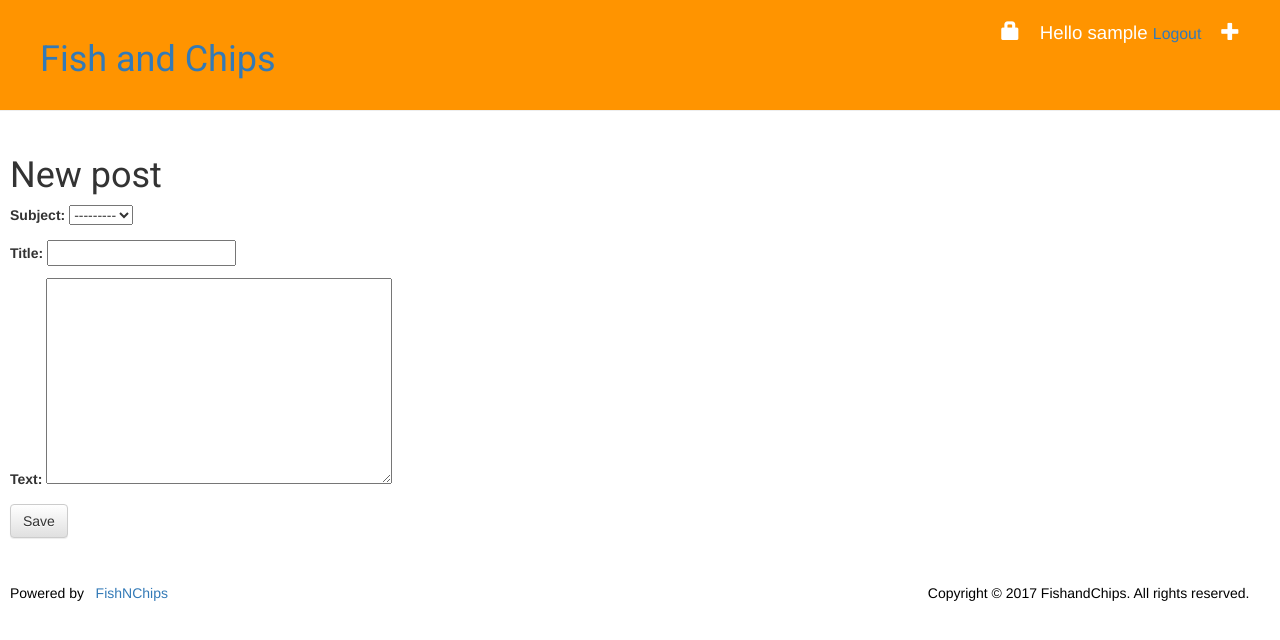
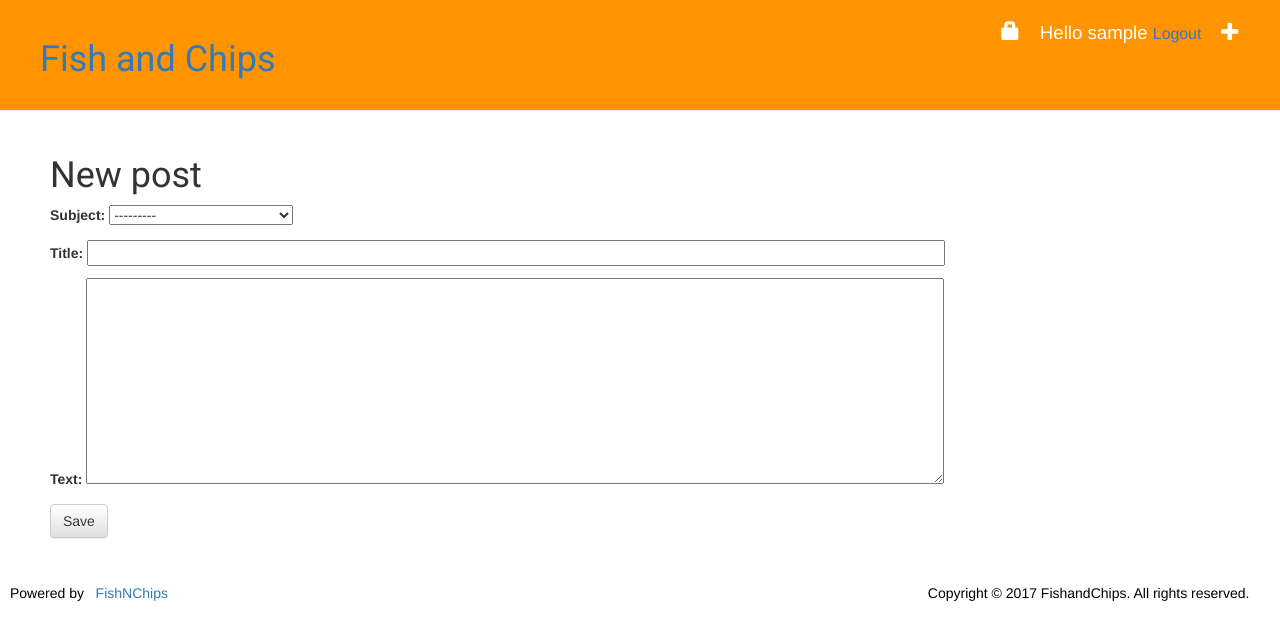
Before and after one commit to csddochi/fishandchips, a Django app: page /post/new/ in a window 1280 px wide. Shown: the top 640 px of the page. Run offline with Django 3.2, Linux system fonts and the light colour scheme; the visitor is signed in with stand-in values (Sample User, id 1); data that the repository does not hold is empty; some libraries are stand-ins or nearby versions.

Commit message:
added post_remove function

```diff
--- a/fips/forms.py
+++ b/fips/forms.py
@@ -3,7 +3,12 @@ from django import forms
 from .models import Post
 
 class PostForm(forms.ModelForm):
-
     class Meta:
         model = Post
         fields = ('subject', 'title', 'text')
+
+    def __init__(self, *args, **kwargs):
+        super(PostForm, self).__init__(*args, **kwargs)
+        self.fields['subject'].widget.attrs.update({'id': 'subject_id'})
+        self.fields['title'].widget.attrs.update({'id': 'title_id'})
+        self.fields['text'].widget.attrs.update({'id': 'text_id'})
--- a/fips/templates/fips/post_detail.html
+++ b/fips/templates/fips/post_detail.html
@@ -33,7 +33,10 @@
       {% endfor %}
   </div>
   <div class="post" style="height:100%">
+    {% if post.author == user %}
     <a class="btn btn-default" href="{% url 'post_edit' pk=post.pk %}"><span class="glyphicon glyphicon-pencil"></span></a>
+    <a class="btn btn-default" href="{% url 'post_remove' pk=post.pk %}"><span class="glyphicon glyphicon-remove"></span></a>
+    {% endif %}
     <h4 style="text-align: center;">{{ post.title }}</h4>
     {% if post.published_date %}
         <div class="date" style="float: right;">
--- a/fips/templates/fips/post_edit.html
+++ b/fips/templates/fips/post_edit.html
@@ -1,7 +1,17 @@
 {% extends 'fips/main.html' %}
 
 {% block content %}
-  <div style="padding: 5px 5px 5px 10px">
+<style>
+#subject_id {
+  width: 15%;
+}
+
+#title_id, #text_id {
+  width: 70%;
+}
+</style>
+
+  <div style="padding: 5px 5px 5px 50px">
     <h1>New post</h1>
     <form method="POST" class="post-form">{% csrf_token %}
         {{ form.as_p }}
--- a/fips/urls.py
+++ b/fips/urls.py
@@ -9,6 +9,7 @@ urlpatterns = [
     url(r'^post/(?P<pk>[0-9]+)/$', views.post_detail, name='post_detail'),
     url(r'^post/new/$', views.post_new, name='post_new'),
     url(r'^post/(?P<pk>[0-9]+)/edit/$', views.post_edit, name='post_edit'),
+    url(r'^post/(?P<pk>\d+)/remove/$', views.post_remove, name='post_remove'),
     url(r'^admin', admin.site.urls),
     url(r'^.*$', views.introduction, name='introduction'),
 ]
--- a/fips/views.py
+++ b/fips/views.py
@@ -90,3 +90,9 @@ def post_edit(request, pk):
     else:
         form = PostForm(instance=post)
     return render(request, 'fips/post_edit.html', {'form': form})
+
+@login_required
+def post_remove(request, pk):
+    post = get_object_or_404(Post, pk=pk)
+    post.delete()
+    return redirect('main')
```
